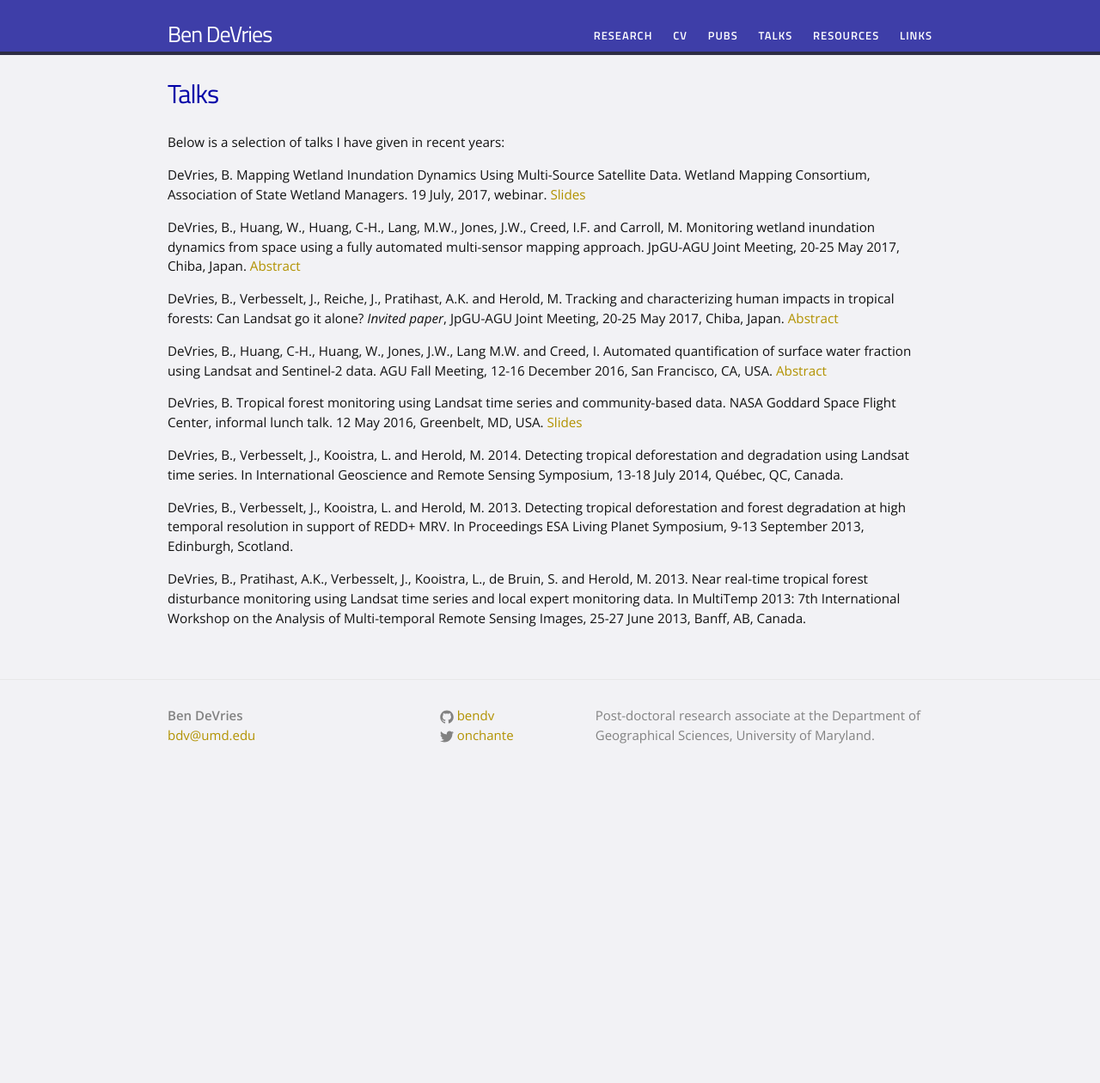
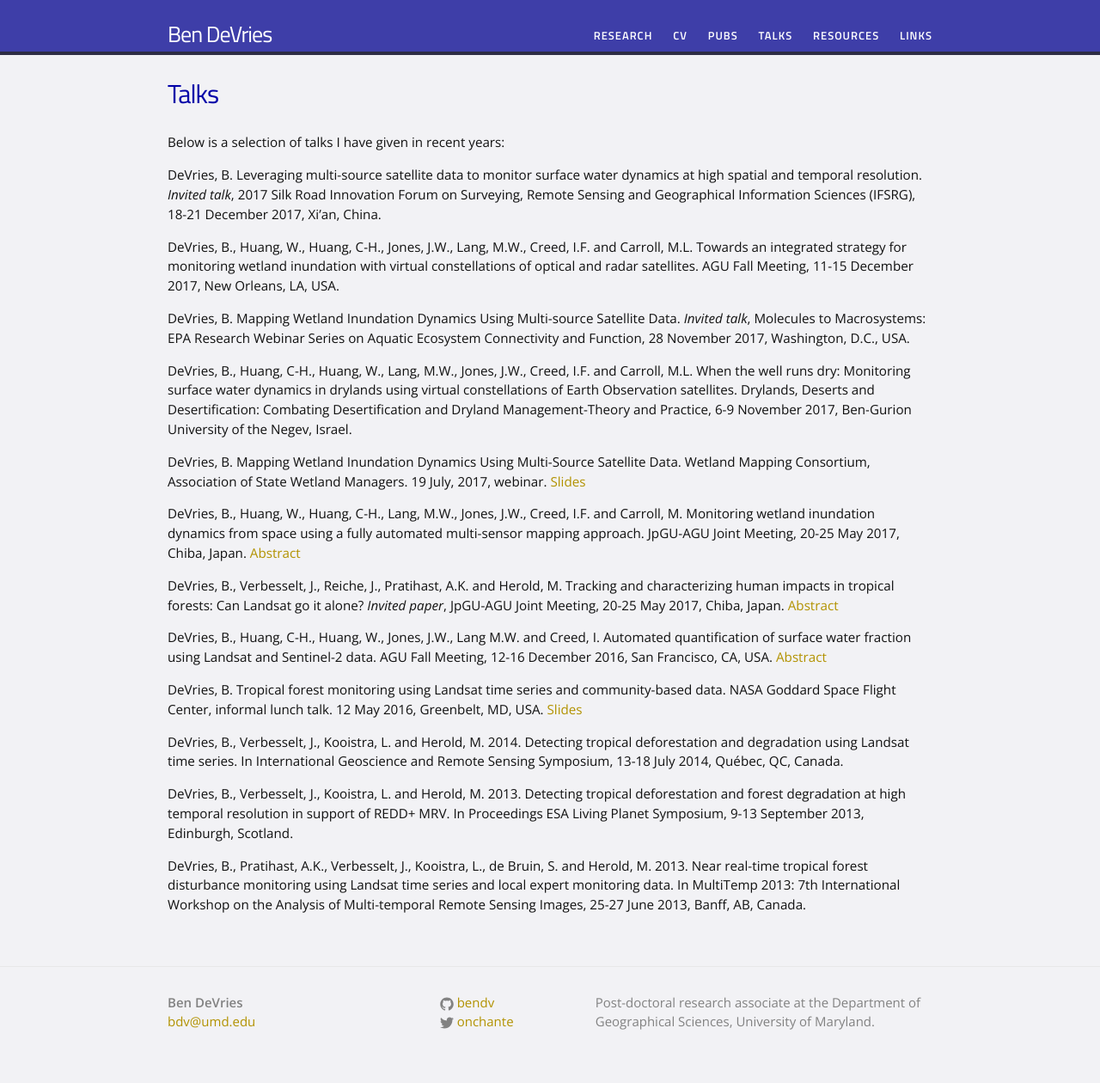
Before and after one commit to bendv/bendv.github.io, a Jekyll site: the page built from talks.md, in a window 1280 px wide. Shown: the whole page at 86% size. Built offline with Jekyll 4.4.1, drawn with Linux system fonts in a browser that asks for light colours; before the commit the page ends 926 px from its top, so only the background shows below that.

Commit message:
update talks

```diff
--- a/talks.md
+++ b/talks.md
@@ -5,6 +5,14 @@ permalink: /talks/
 ---
 
 Below is a selection of talks I have given in recent years:
+
+DeVries, B. Leveraging multi-source satellite data to monitor surface water dynamics at high spatial and temporal resolution. *Invited talk*, 2017 Silk Road Innovation Forum on Surveying, Remote Sensing and Geographical Information Sciences (IFSRG), 18-21 December 2017, Xi'an, China.
+
+DeVries, B., Huang, W., Huang, C-H., Jones, J.W., Lang, M.W., Creed, I.F. and Carroll, M.L. Towards an integrated strategy for monitoring wetland inundation with virtual constellations of optical and radar satellites. AGU Fall Meeting, 11-15 December 2017, New Orleans, LA, USA.
+
+DeVries, B. Mapping Wetland Inundation Dynamics Using Multi-source Satellite Data. *Invited talk*, Molecules to Macrosystems: EPA Research Webinar Series on Aquatic Ecosystem Connectivity and Function, 28 November 2017, Washington, D.C., USA.
+
+DeVries, B., Huang, C-H., Huang, W., Lang, M.W., Jones, J.W., Creed, I.F. and Carroll, M.L. When the well runs dry: Monitoring surface water dynamics in drylands using virtual constellations of Earth Observation satellites. Drylands, Deserts and Desertification: Combating Desertification and Dryland Management-Theory and Practice, 6-9 November 2017, Ben-Gurion University of the Negev, Israel.
 
 DeVries, B. Mapping Wetland Inundation Dynamics Using Multi-Source Satellite Data. Wetland Mapping Consortium, Association of State Wetland Managers. 19 July, 2017, webinar. [Slides](https://www.aswm.org/pdf_lib/mapping_webinar/mapping_wetland_inundation_dynamics_using_multi_source_satellite_data_devries_071917.pdf)
 
```
